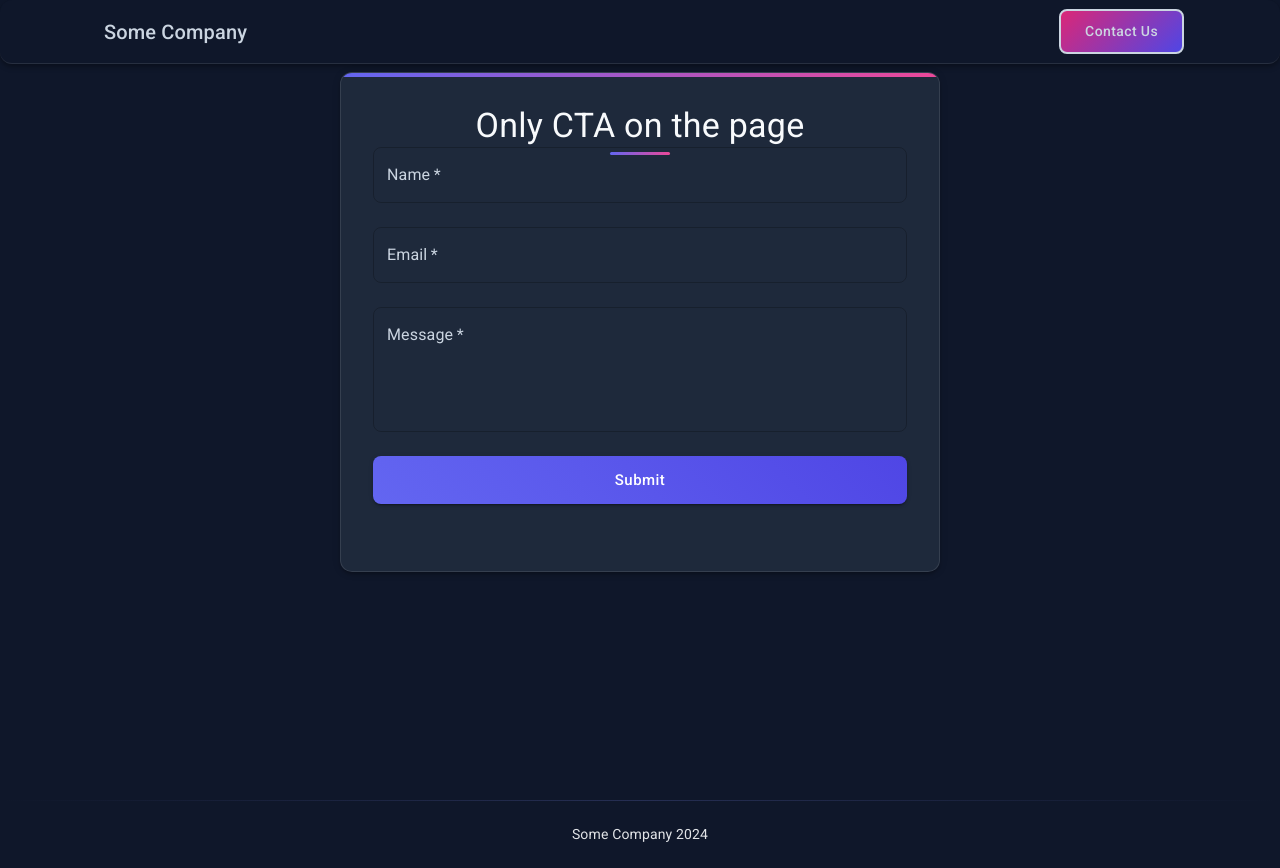
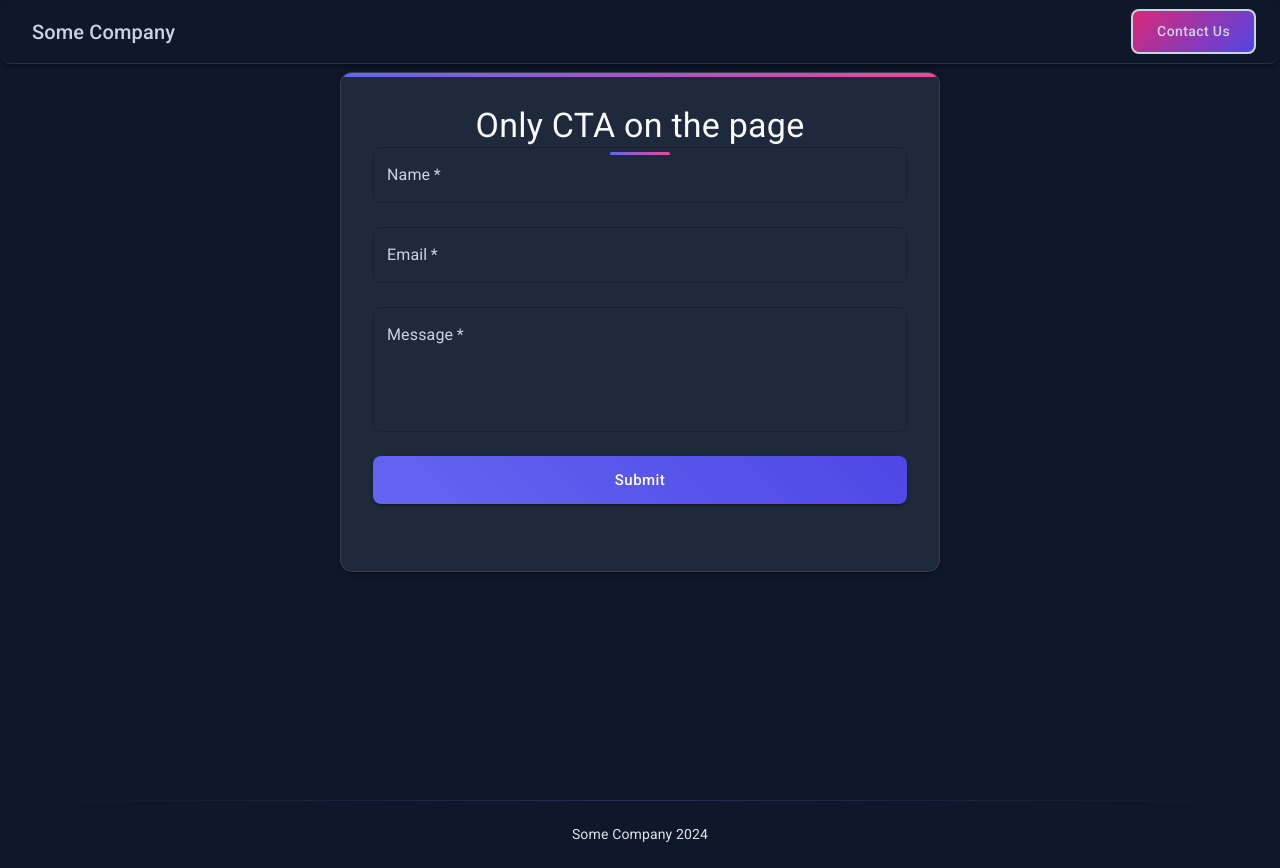
Before and after one commit to TimofeiSkripilev/cadex-assignment-ts, a Next.js app: page /contact in a window 1280 px wide. Built offline with nearby package versions, Linux system fonts and the light colour scheme; no server answers.

Commit message:
fix: toolbar CSS

```diff
--- a/src/components/Header.tsx
+++ b/src/components/Header.tsx
@@ -19,12 +19,11 @@ const StyledAppBar = styled(AppBar, {
   height: "$headerHeight",
   display: "flex",
   justifyContent: "center",
-
 });
 
 const StyledToolbar = styled(Toolbar, {
   width: "100%",
-  padding: "$4 $8 !important",
+  padding: "$4 !important",
   display: "flex",
   justifyContent: "space-between",
   alignItems: "center",
@@ -53,7 +52,7 @@ const NavLinks = styled("div", {
 });
 
 const LogoLink = styled(Link, {
-  '&.MuiLink-root': {
+  "&.MuiLink-root": {
     color: "$textLight !important",
     textDecoration: "none !important",
     fontWeight: "$bold",
--- a/src/stitches.config.ts
+++ b/src/stitches.config.ts
@@ -75,7 +75,6 @@ const tokens = {
     bounce: "all 0.2s cubic-bezier(0.68, -0.55, 0.265, 1.55)",
   },
   sizes: {
-    maxWidth: "1200px",
     formWidth: "600px",
     headerHeight: "64px",
     footerHeight: "64px",
```
